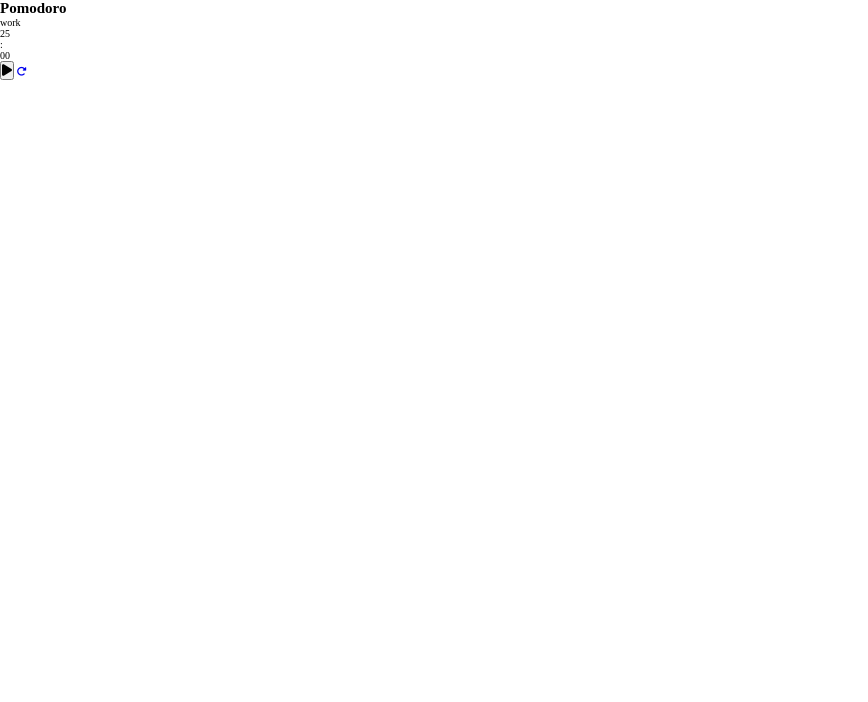
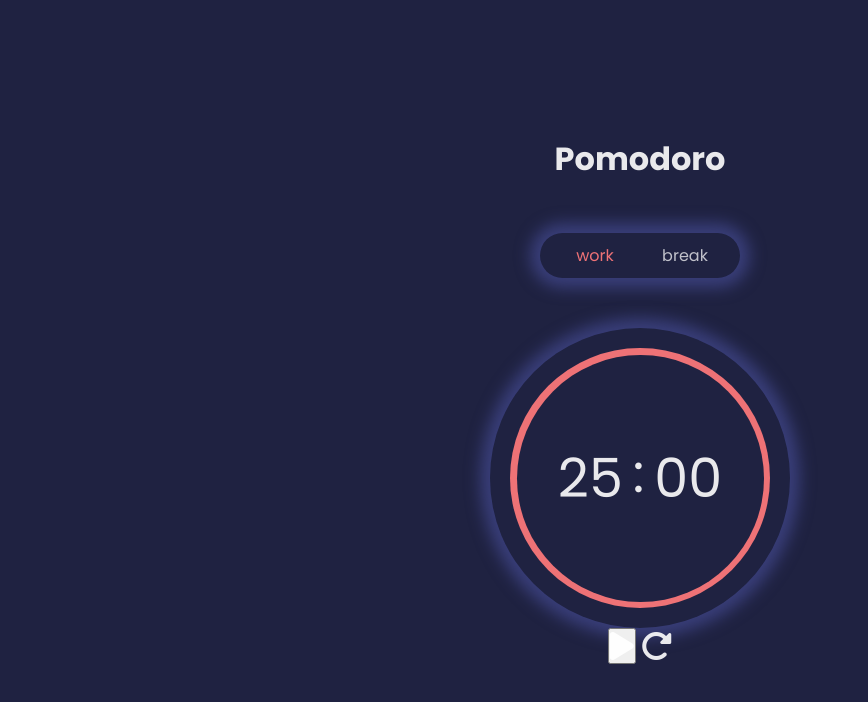
Before and after one commit to Hruth-Vik/Pomodoro-Timer, a plain HTML site: page index.html in a window 1280 px wide. Shown: the whole page, without its empty margins (0-868 px from the left). Drawn offline with Linux system fonts and the light colour scheme.

Commit message:
edited some portion

```diff
--- a/index.html
+++ b/index.html
@@ -22,8 +22,8 @@
       <div class="container">
         <h1>Pomodoro</h1>
         <div class="panel">
-          <p id="work">work</p>
-          <p id="break"></p>
+          <p id="work" class="active">work</p>
+          <p id="break">break</p>
         </div>
         <div class="timer">
           <div class="circle">
--- a/style.css
+++ b/style.css
@@ -14,3 +14,117 @@
   padding: 0;
   box-sizing: border-box;
 }
+
+html,body{
+  height: 100%;
+  background-color: var(--color-primary);
+  font-size: 1.6rem;
+  font-family: "Poppins", sans-serif;
+}
+
+*::selection{
+  color: black;
+  background-color: white;
+}
+
+
+p,i,h1{
+  color:var(--color-font);
+}
+
+i{
+  font-size: 3.2rem;
+}
+
+h1{
+  font-size: 3.2rem;
+}
+
+/* content section */
+section{
+  display: flex;
+  align-items: center;
+  height: 100%;
+}
+
+.container{
+  width: min(42.5rem,100%);
+  margin-inline: auto;
+  padding-inline: 2rem;
+  display: flex;
+  justify-content: center;
+  align-items: center;
+  flex-direction: column;
+}
+
+.panel{
+  display: grid;
+  grid-template-columns: 1fr 1fr;
+  text-align: center;
+  width: 20rem;
+  margin-block: 5rem;
+  padding: 1rem;
+  border-radius: 10rem;
+  -webkit-box-shadow:0px 0px 15px 10px #000000;
+  box-shadow: 0px 0px 15px 10px  var(--color-shadow);
+}
+
+.panel p{
+  opacity: 0.8;
+  transition: 1s ease-in;
+}
+
+.panel p.active{
+  opacity: 1;
+  color: var(--color-secondary);
+}
+
+
+.timer{
+  display: flex;
+  justify-content: center;
+  align-items: center;
+  width: 30rem;
+  height: 30rem;
+  border-radius: 50%;
+  -webkit-box-shadow:0px 0px 15px 10px #000000;
+  box-shadow: 0px 0px 15px 10px  var(--color-shadow);
+}
+
+.circle{
+  display: flex;
+  justify-content: center;
+  align-items: center;
+  width: 26rem;
+  height: 26rem;
+  border-radius: 50%;
+  background-color: var(--color-secondary);
+  position: relative;
+}
+
+.circle::before{
+  content: '';
+  position: absolute;
+  width: 95%;
+  height: 95%;
+  border-radius: 50%;
+  background-color: var(--color-primary);
+}
+
+
+
+.time{
+  position: relative;
+  display: flex;
+}
+
+.time p{
+  font-size: 5.4rem;
+}
+
+
+.time p:nth-of-type(2){
+  position: relative;
+  top: -0.5rem;
+  margin-inline: 1rem;
+}
```
